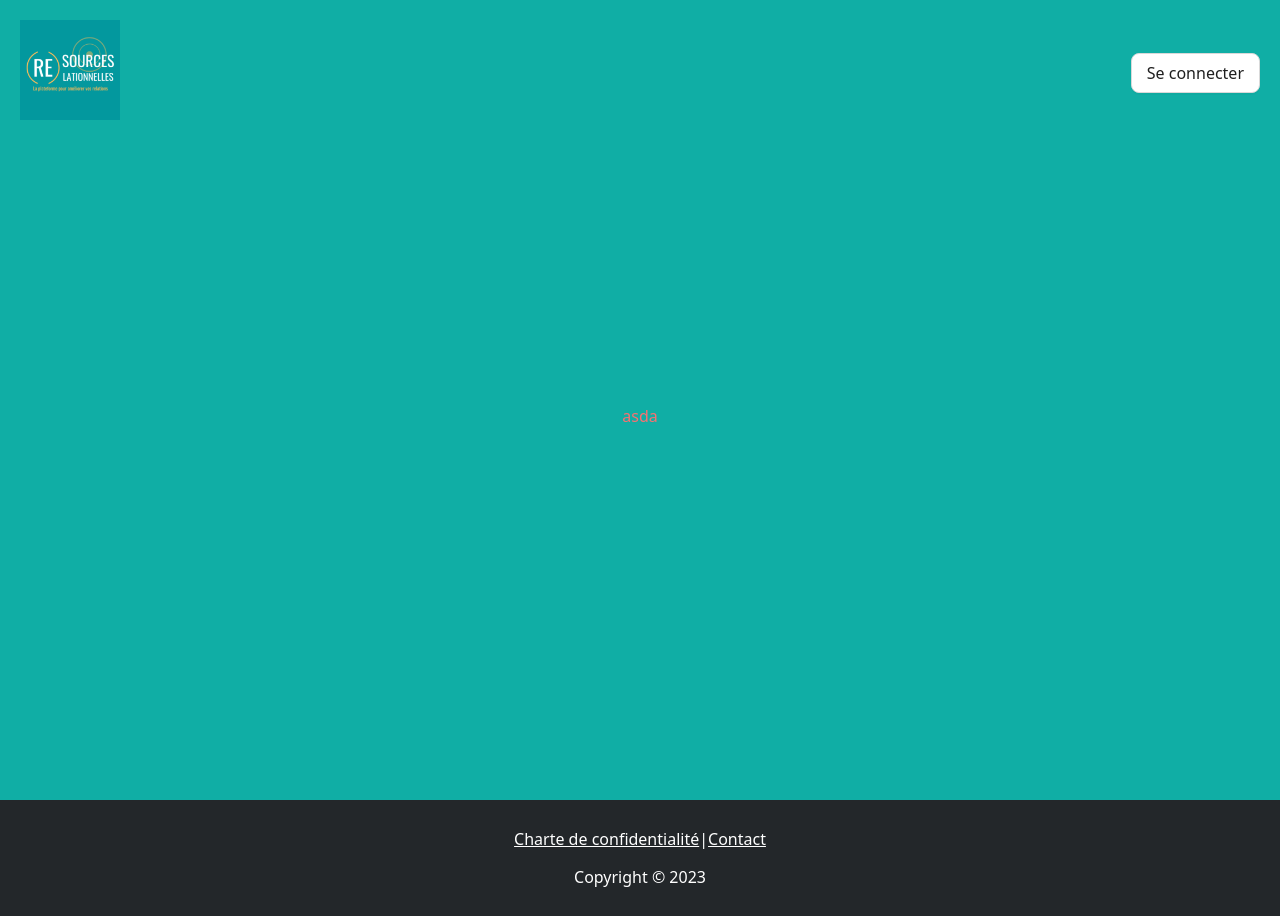
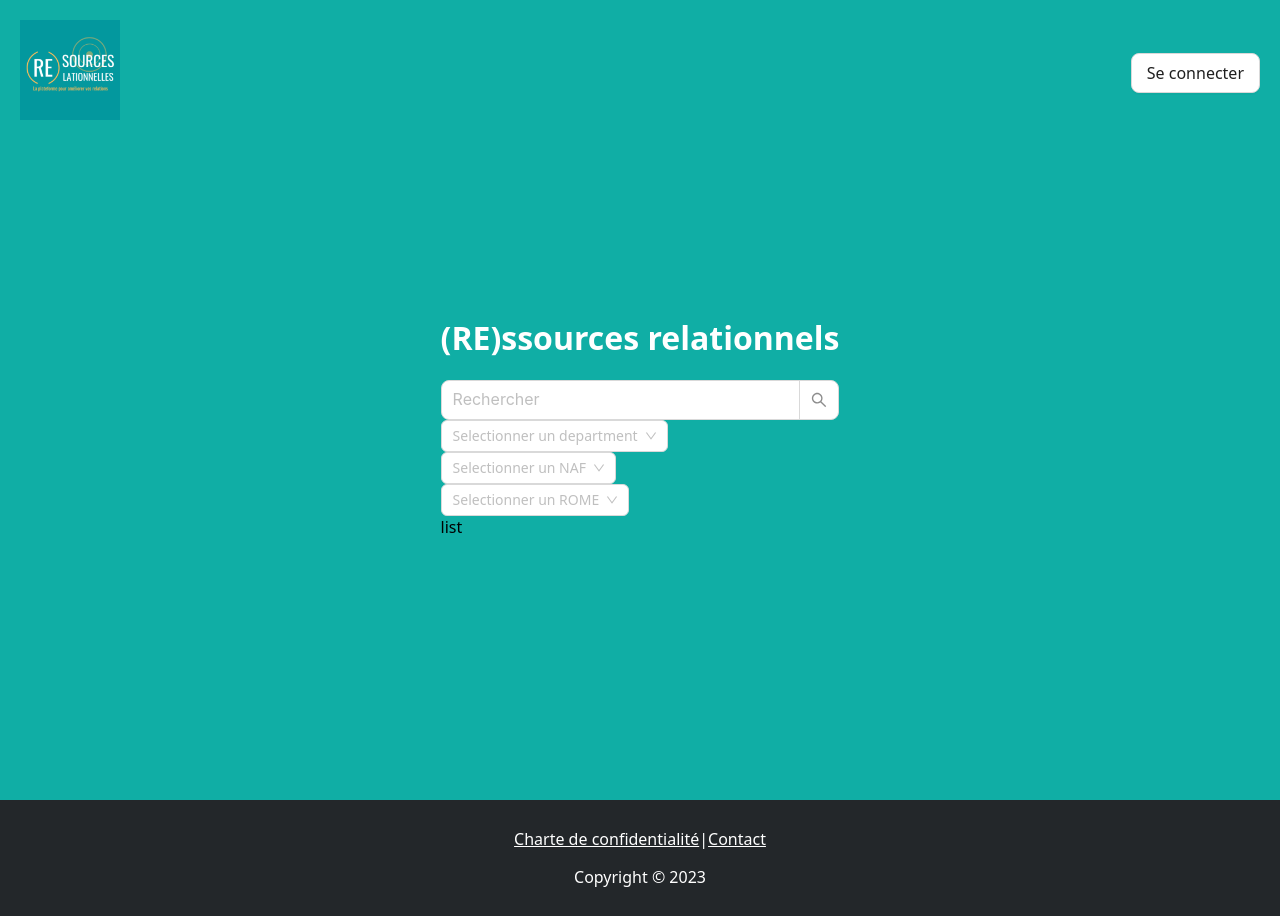
Before and after one commit to polsust/CUBES-client, a Next.js app: page / in a window 1280 px wide. Built offline with nearby package versions, Linux system fonts and the light colour scheme.

Commit message:
Create searchbar and filters logic

```diff
--- /dev/null
+++ b/src/modules/resource/components/atoms/FilterSelect.tsx
@@ -0,0 +1,32 @@
+import { Select } from "antd";
+import React from "react";
+
+interface FilterSelectProps {
+  data: {
+    value: string;
+    label: string;
+  }[];
+  onChange: (value: string) => void;
+  entityName: string;
+}
+
+export default function FilterSelect({
+  data,
+  onChange,
+  entityName,
+}: FilterSelectProps) {
+  return (
+    <div>
+      <Select
+        showSearch
+        placeholder={`Selectionner un ${entityName}`}
+        optionFilterProp="children"
+        onChange={onChange}
+        filterOption={(input, option) =>
+          (option?.label ?? "").toLowerCase().includes(input.toLowerCase())
+        }
+        options={data}
+      />
+    </div>
+  );
+}
--- /dev/null
+++ b/src/modules/resource/components/atoms/SearchBar.tsx
@@ -0,0 +1,16 @@
+import { Input } from "antd";
+import React from "react";
+
+interface SearchBarProps {
+  onChange: (value: string) => void;
+}
+
+export default function SearchBar({ onChange }: SearchBarProps) {
+  return (
+    <Input.Search
+      size="large"
+      placeholder="Rechercher"
+      onChange={(e) => onChange(e.target.value)}
+    />
+  );
+}
--- /dev/null
+++ b/src/modules/resource/components/molecules/Filters.tsx
@@ -0,0 +1,49 @@
+import departments from "../../data/departments.json";
+import nafCodes from "../../data/nafCodes.json";
+import romeCodes from "../../data/romeCodes.json";
+import FilterSelect from "../atoms/FilterSelect";
+
+export interface IFilters {
+  departmentCode: string | null;
+  nafCode: string | null;
+  romeCode: string | null;
+}
+
+interface FiltersProps {
+  setFilters: React.Dispatch<React.SetStateAction<IFilters>>;
+}
+
+export default function Filters({ setFilters }: FiltersProps) {
+  // useEffect(() => {
+  //   onChange(filters);
+  // }, [filters]);
+
+  return (
+    <div>
+      <FilterSelect
+        entityName="department"
+        data={departments}
+        onChange={(value) => {
+          setFilters((oldFilters) => ({
+            ...oldFilters,
+            departmentCode: value,
+          }));
+        }}
+      />
+      <FilterSelect
+        entityName="NAF"
+        data={nafCodes}
+        onChange={(value) =>
+          setFilters((oldFilters) => ({ ...oldFilters, nafCode: value }))
+        }
+      />
+      <FilterSelect
+        entityName="ROME"
+        data={romeCodes}
+        onChange={(value) =>
+          setFilters((oldFilters) => ({ ...oldFilters, romeCode: value }))
+        }
+      />
+    </div>
+  );
+}
--- /dev/null
+++ b/src/modules/resource/components/molecules/Resource.tsx
@@ -0,0 +1,13 @@
+import React from "react";
+
+interface ResourceProps {
+
+}
+
+export default function Resource({}: ResourceProps) {
+  return (
+    <div>
+      resource
+    </div>
+  );
+}
--- /dev/null
+++ b/src/modules/resource/components/molecules/Search.tsx
@@ -0,0 +1,35 @@
+import React, { useEffect, useState } from "react";
+import SearchBar from "../atoms/SearchBar";
+import Filters, { IFilters } from "./Filters";
+
+interface SearchObject {
+  query: string;
+  filters: IFilters;
+}
+
+interface SearchProps {
+  onChange: (value: SearchObject) => void;
+}
+
+export default function Search({ onChange }: SearchProps) {
+  const [query, setQuery] = useState<string>("");
+  const [filters, setFilters] = useState<IFilters>({
+    departmentCode: null,
+    nafCode: null,
+    romeCode: null,
+  });
+
+  useEffect(() => {
+    onChange({
+      query,
+      filters,
+    });
+  }, [query, filters]);
+
+  return (
+    <div>
+      <SearchBar onChange={setQuery} />
+      <Filters setFilters={setFilters} />
+    </div>
+  );
+}
--- /dev/null
+++ b/src/modules/resource/components/organisms/ResourceList.tsx
@@ -0,0 +1,13 @@
+import React from "react";
+
+interface ResourceListProps {
+  query: string
+}
+
+export default function ResourceList({ query }: ResourceListProps) {
+  return (
+    <div>
+      list
+    </div>
+  );
+}
--- /dev/null
+++ b/src/modules/resource/components/templates/ResourceWrapper.tsx
@@ -0,0 +1,16 @@
+import React from "react";
+import ResourceList from "../organisms/ResourceList";
+import Search from "../molecules/Search";
+
+interface ResourceWrapperProps { }
+
+export default function ResourceWrapper({ }: ResourceWrapperProps) {
+  return (
+    <div>
+      <h1 className="text-white">(RE)ssources relationnels</h1>
+      <Search onChange={console.log} />
+
+      <ResourceList query="" />
+    </div>
+  );
+}
--- a/src/pages/index.tsx
+++ b/src/pages/index.tsx
@@ -1,3 +1,5 @@
+import ResourceWrapper from "@cubes/modules/resource/components/templates/ResourceWrapper";
+
 export default function Home() {
-  return <div className="text-red-400">asda</div>;
+  return <ResourceWrapper />;
 }
```
